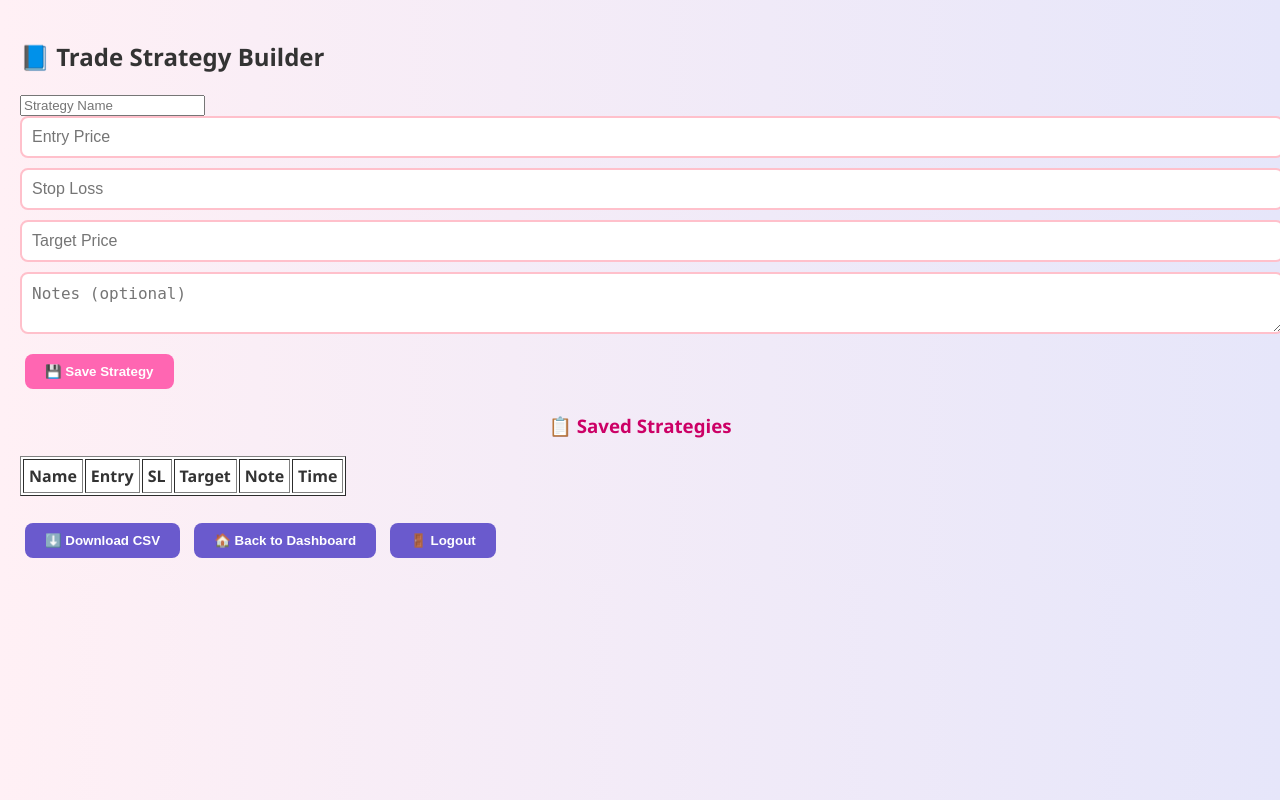
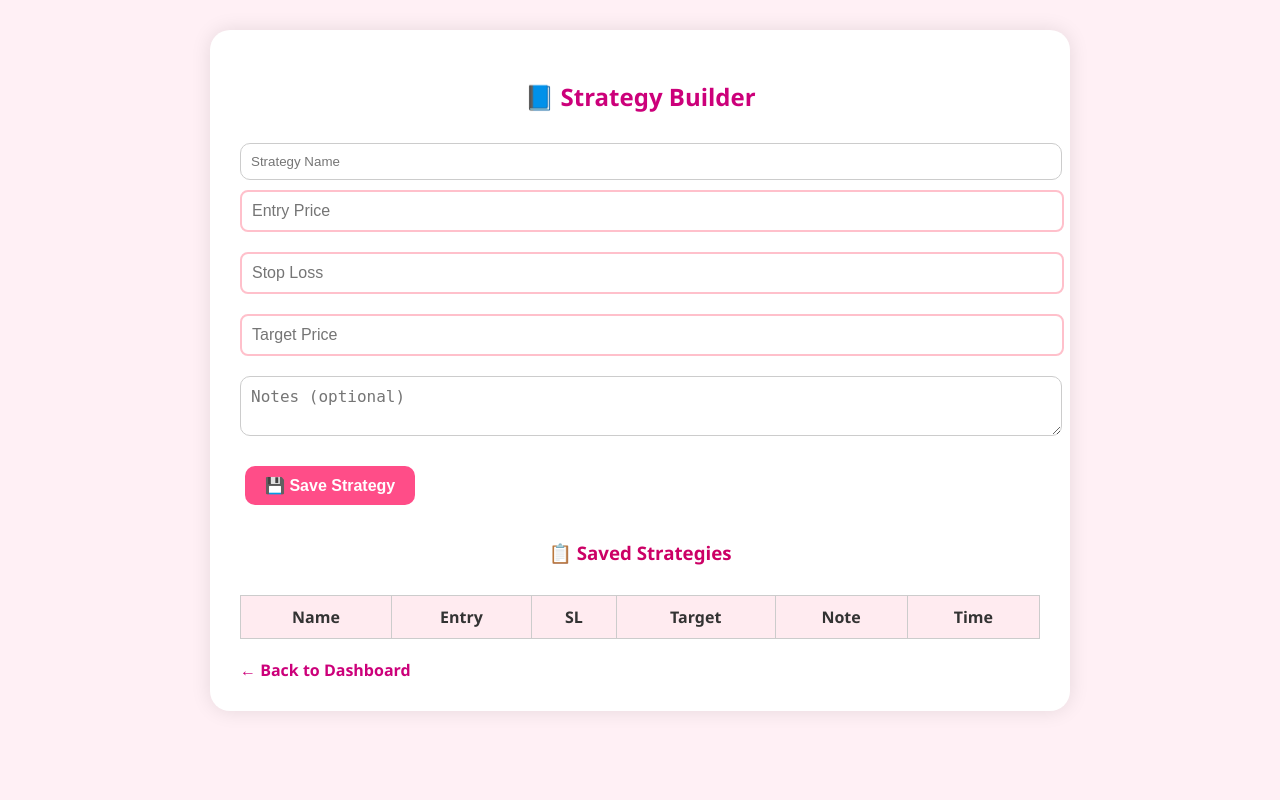
Before and after one commit to lakshmi364/Lakshmi-wife, a Flask app: page /strategy in a window 1280 px wide. Run offline with Flask 3, Linux system fonts and the light colour scheme; lists and menus that the app fills with data are empty.

Commit message:
Update strategy.html

```diff
--- a/templates/strategy.html
+++ b/templates/strategy.html
@@ -1,33 +1,102 @@
 <!DOCTYPE html>
-<html>
+<html lang="en">
 <head>
-  <title>Strategy Builder — Lakshmi</title>
-  <link rel="stylesheet" href="/static/style.css" />
+  <meta charset="UTF-8">
+  <title>📘 Strategy Builder — Lakshmi</title>
+  <link rel="stylesheet" href="/static/style.css">
+  <style>
+    body {
+      font-family: 'Segoe UI', sans-serif;
+      background: #fff0f5;
+      margin: 0;
+      padding: 30px;
+    }
+    .container {
+      max-width: 800px;
+      background: white;
+      margin: auto;
+      padding: 30px;
+      border-radius: 20px;
+      box-shadow: 0 0 20px rgba(0,0,0,0.1);
+    }
+    h2 {
+      color: #cc007a;
+      text-align: center;
+    }
+    form input, form textarea {
+      width: 100%;
+      padding: 10px;
+      margin-top: 10px;
+      border-radius: 10px;
+      border: 1px solid #ccc;
+    }
+    button {
+      background-color: #ff4d88;
+      color: white;
+      padding: 10px 20px;
+      margin-top: 15px;
+      border: none;
+      border-radius: 10px;
+      font-size: 16px;
+      cursor: pointer;
+    }
+    button:hover {
+      background-color: #cc005f;
+    }
+    table {
+      width: 100%;
+      margin-top: 30px;
+      border-collapse: collapse;
+    }
+    table, th, td {
+      border: 1px solid #ccc;
+    }
+    th, td {
+      padding: 10px;
+      text-align: center;
+    }
+    th {
+      background-color: #ffebf0;
+    }
+    a.back {
+      display: inline-block;
+      margin-top: 20px;
+      text-decoration: none;
+      color: #cc007a;
+      font-weight: bold;
+    }
+  </style>
 </head>
 <body>
-  <h2>📘 Trade Strategy Builder</h2>
+  <div class="container">
+    <h2>📘 Strategy Builder</h2>
     <form method="post" action="/add_strategy">
       <input name="name" placeholder="Strategy Name" required />
       <input name="entry" type="number" placeholder="Entry Price" required />
       <input name="sl" type="number" placeholder="Stop Loss" required />
       <input name="target" type="number" placeholder="Target Price" required />
-    <textarea name="note" placeholder="Notes (optional)"></textarea><br>
+      <textarea name="note" placeholder="Notes (optional)"></textarea>
       <button type="submit">💾 Save Strategy</button>
     </form>
 
-  <h3>📋 Saved Strategies</h3>
-  <table border="1" cellpadding="5" style="background:white; margin-top:15px;">
-    <tr><th>Name</th><th>Entry</th><th>SL</th><th>Target</th><th>Note</th><th>Time</th></tr>
+    <h3 style="margin-top:30px;">📋 Saved Strategies</h3>
+    <table>
+      <tr>
+        <th>Name</th><th>Entry</th><th>SL</th><th>Target</th><th>Note</th><th>Time</th>
+      </tr>
       {% for s in strategies %}
         <tr>
-        <td>{{s[0]}}</td><td>{{s[1]}}</td><td>{{s[2]}}</td><td>{{s[3]}}</td><td>{{s[4]}}</td><td>{{s[5]}}</td>
+          <td>{{ s[0] }}</td>
+          <td>{{ s[1] }}</td>
+          <td>{{ s[2] }}</td>
+          <td>{{ s[3] }}</td>
+          <td>{{ s[4] }}</td>
+          <td>{{ s[5] }}</td>
         </tr>
       {% endfor %}
     </table>
 
-  <br>
-  <a href="/download_strategies"><button>⬇️ Download CSV</button></a>
-  <a href="/"><button>🏠 Back to Dashboard</button></a>
-  <a href="/logout"><button>🚪 Logout</button></a>
+    <a class="back" href="/dashboard">← Back to Dashboard</a>
+  </div>
 </body>
 </html
```
Lines whose indentation alone changed are shown as unchanged.
